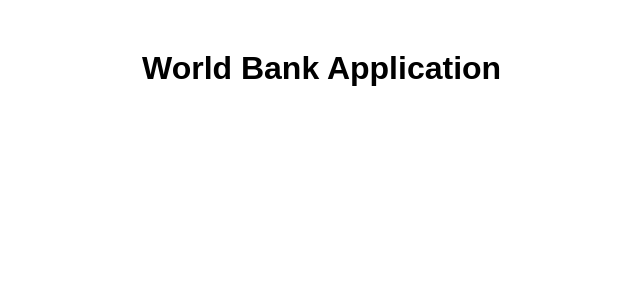
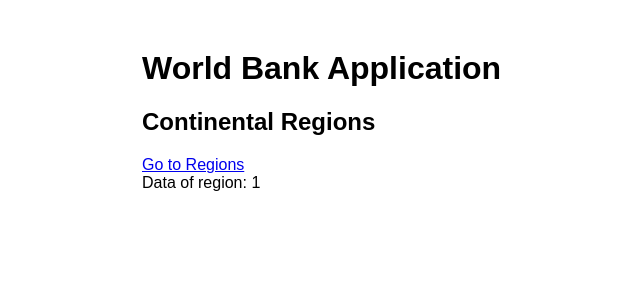
Before and after one commit to AngularAvanzado1/practica-final-curso-eduiglesiash, an Angular app: page /continental-region/1 in a window 1280 px wide. Before the commit this address led to /. Shown: the top 300 px of the page, without its empty margins (198-838 px from the left). Built offline with nearby package versions, Linux system fonts and the light colour scheme; no server answers.

Commit message:
Navegacion a la pagina de region Continental, completada. Consumiendo datos con async en las dos páginas

```diff
--- a/apps/worldbank/src/app/app.module.ts
+++ b/apps/worldbank/src/app/app.module.ts
@@ -21,7 +21,7 @@
           loadChildren: () => import('./views/regions/regions.module').then(m => m.RegionsModule)
         },
         {
-          path: 'continental-region',
+          path: 'continental-region/:code',
           loadChildren: () => import('./views/continental-region/continental-region.module').then(m => m.ContinentalRegionModule)
         },
         {
--- a/apps/worldbank/src/app/views/continental-region/continental-region.component.html
+++ b/apps/worldbank/src/app/views/continental-region/continental-region.component.html
@@ -1 +1,10 @@
-<p>continental-region works!</p>
+<h2>Continental Regions</h2>
+<nav>
+  <a [routerLink]="['/']">Go to Regions</a>
+</nav>
+<section>
+  Data of region:  {{ codeContinentalRegion }}
+  <div *ngIf="dataCountries$ | async as countries">
+    {{ countries | json}}
+  </div>
+</section>
--- a/apps/worldbank/src/app/views/continental-region/continental-region.component.ts
+++ b/apps/worldbank/src/app/views/continental-region/continental-region.component.ts
@@ -1,4 +1,7 @@
 import { Component, OnInit } from '@angular/core';
+import { ActivatedRoute } from '@angular/router';
+import { WorldbankService } from '@wb-data';
+import { Observable } from 'rxjs';
 
 @Component({
   selector: 'wb-continental-region',
@@ -7,9 +10,15 @@
 })
 export class ContinentalRegionComponent implements OnInit {
 
-  constructor() { }
+  public codeContinentalRegion: string;
+  public dataCountries$: Observable<any>
+;  constructor(
+    private route: ActivatedRoute,
+    private wbService: WorldbankService
+  ) { }
 
   ngOnInit(): void {
+    this.codeContinentalRegion = this.route.snapshot.paramMap.get('code');
+    this.dataCountries$ = this.wbService.getContinentalRegions(this.codeContinentalRegion)
   }
-
 }
--- a/apps/worldbank/src/app/views/regions/regions.component.html
+++ b/apps/worldbank/src/app/views/regions/regions.component.html
@@ -1,5 +1,6 @@
-<section *ngIf="regions">
-  <table>
+<h2>Regions</h2>
+
+<table *ngIf="regions$ | async as regions">
   <caption>Tabla de regiones de World Bank</caption>
   <thead>
   <tr>
@@ -7,6 +8,7 @@
     <th>code</th>
     <th>iso2code</th>
     <th>name</th>
+    <th></th>
   </tr>
   </thead>
   <tbody>
@@ -15,7 +17,7 @@
     <td>{{region.code}}</td>
     <td>{{region.iso2code}}</td>
     <td>{{region.name}}</td>
+    <td><a [routerLink]="['/continental-region', region.code]">Navigate to</a></td>
   </tr>
   </tbody>
 </table>
-</section>
--- a/apps/worldbank/src/app/views/regions/regions.component.ts
+++ b/apps/worldbank/src/app/views/regions/regions.component.ts
@@ -1,6 +1,7 @@
-import { Component, OnInit, OnDestroy } from '@angular/core';
-import { Region } from '@wb-domain';
+import { Component, OnInit } from '@angular/core';
+import { Regions } from '@wb-domain';
 import { WorldbankService } from '@wb-data';
+import { Observable } from 'rxjs';
 
 
 @Component({
@@ -8,10 +9,9 @@
   templateUrl: './regions.component.html',
   styleUrls: ['./regions.component.css']
 })
-export class RegionsComponent implements OnInit, OnDestroy {
+export class RegionsComponent implements OnInit {
 
-  public regions: Region[];
-  private regions$;
+  private regions$: Observable<Regions[]>;
 
   constructor(
     private wbService: WorldbankService
@@ -20,11 +20,6 @@
 
   ngOnInit() {
     this.regions$ = this.wbService.getRegions()
-      .subscribe(response => this.regions = response);
   }
 
-
-  ngOnDestroy() {
-    this.regions$.unsubscribe();
-  }
 }
--- a/libs/shared/data/src/lib/worldbank/worldbank.service.ts
+++ b/libs/shared/data/src/lib/worldbank/worldbank.service.ts
@@ -1,7 +1,7 @@
 import { Injectable } from '@angular/core';
 import { HttpClient } from '@angular/common/http';
 import { Observable } from 'rxjs';
-import { filter, last, map, tap } from 'rxjs/operators';
+import { map } from 'rxjs/operators';
 
 @Injectable({
   providedIn: 'root'
@@ -12,16 +12,25 @@
 
   constructor(
     private http: HttpClient
-  ) { }
+  ) {
+  }
 
-  public getRegions(lang = 'es'): Observable<any>{
-    const URL_REGIONS_REQUEST = `${this.apiWorldBank}${lang}/region/?format=json`;
-
-    return this.http.get(URL_REGIONS_REQUEST)
+  public getRegions(lang = 'es'): Observable<any> {
+    const URL_REGIONS = `${this.apiWorldBank}${lang}/region/?format=json`;
+    return this.http.get(URL_REGIONS)
       .pipe(
         // @ts-ignore
-        map(([metadata, regions]) => regions.filter(item => item['id'])),
-      )
+        map(([metadata, regions]) => regions.filter(item => item['id']))
+      );
+  }
+
+  public getContinentalRegions(code: string, lang: string = 'es'): Observable<any> {
+    const URL_CONTINENTAL_REGIONS = `${this.apiWorldBank}${lang}/region/${code}/country?per_page=1000&format=json`;
+    return this.http.get(URL_CONTINENTAL_REGIONS)
+      .pipe(
+        // @ts-ignore
+        map(([metadata, countries]) => countries)
+      );
   }
 
 }
```
Also changed, not shown: 1 other file (tests, documents, lock files or other folders). Lines whose indentation alone changed are shown as unchanged.
